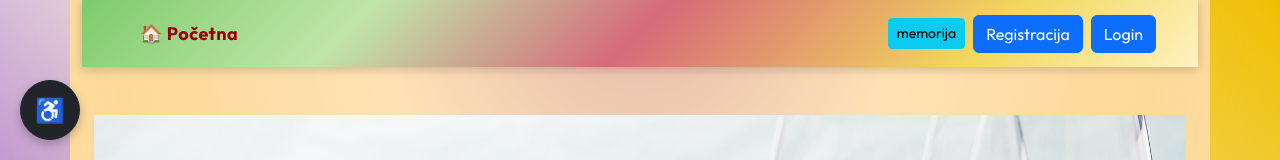
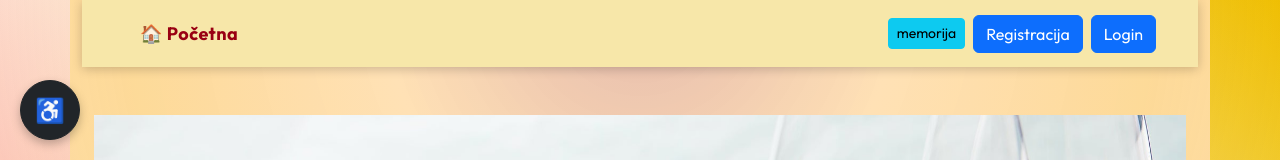
Before and after one commit to Tankred031/WineAndCheesePairingApp, a React (Vite) app: page / in a window 1280 px wide. Shown: the top 160 px of the page. Built offline with nearby package versions, Linux system fonts and the light colour scheme.

Commit message:
Stiliziranje

```diff
--- a/src/App.css
+++ b/src/App.css
@@ -16,22 +16,23 @@
 }
 
 body {
-  background: #6A0DAD;
   background: -moz-linear-gradient(
     45deg,
-    #6A0DAD 0%,
+    salmon 0%,
     #FFFFFF 53%,
     #efbf04 100%
   );
+
   background: -webkit-linear-gradient(
     45deg,
-    #6A0DAD 0%,
+    salmon 0%,
     #FFFFFF 53%,
     #efbf04 100%
   );
+
   background: linear-gradient(
     45deg,
-    #6A0DAD 0%,
+    salmon 0%,
     #FFFFFF 53%,
     #efbf04 100%
   );
@@ -54,16 +55,14 @@ body::before {
   pointer-events: none;
 }
 
+
 .silver-navbar {
-  background: linear-gradient(135deg,
-    #7ecb6b 0%,   /* zelenkasto (Sauvignon / mlado vino) */
-    #bfe6a8 25%,  /* svjetlo zeleno / fresh */
-    #d66a7a 50%,  /* rosé (sredina balans) */
-    #f2d85c 80%,  /* zlatno / bijelo vino highlight */
-    #fff2c2 100%  /* krem / lagano bijelo vino */
-  ) !important;
+  background-color: #f7e7a9;
 }
 
+.app-container {
+    background-color: navajowhite;
+}
 .home-logo {
   height: 140px;
   padding: 15px;
--- a/src/App.jsx
+++ b/src/App.jsx
@@ -58,7 +58,7 @@ function App() {
 
 
       <LoadingSpinner />
-      <Container style={{ backgroundColor: window.location.hostname === 'localhost' ? 'navajowhite' : 'white' }}>
+      <Container className='app-container'>
         <Izbornik />
         <Container className='app'>
           <Routes>
```
